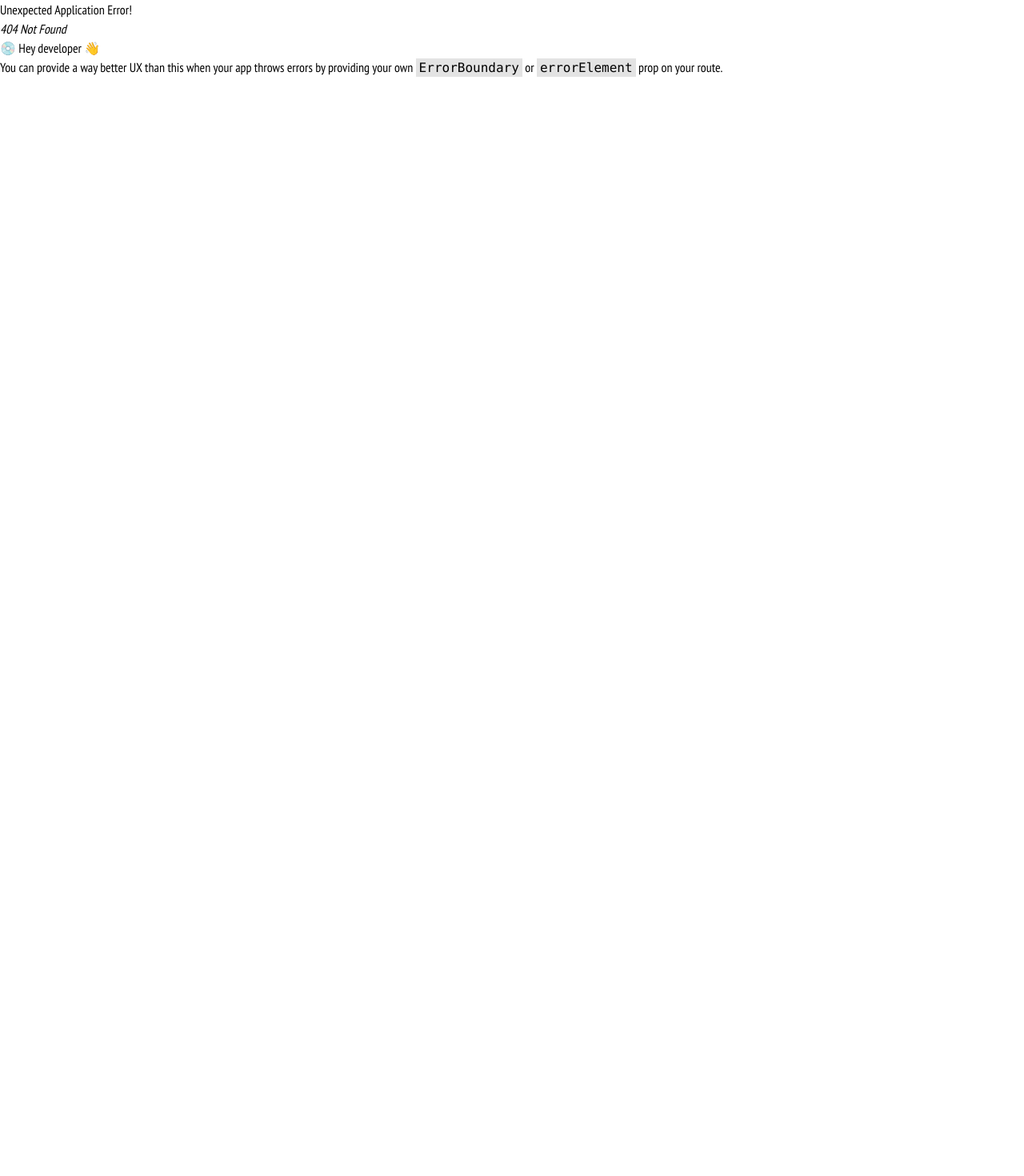
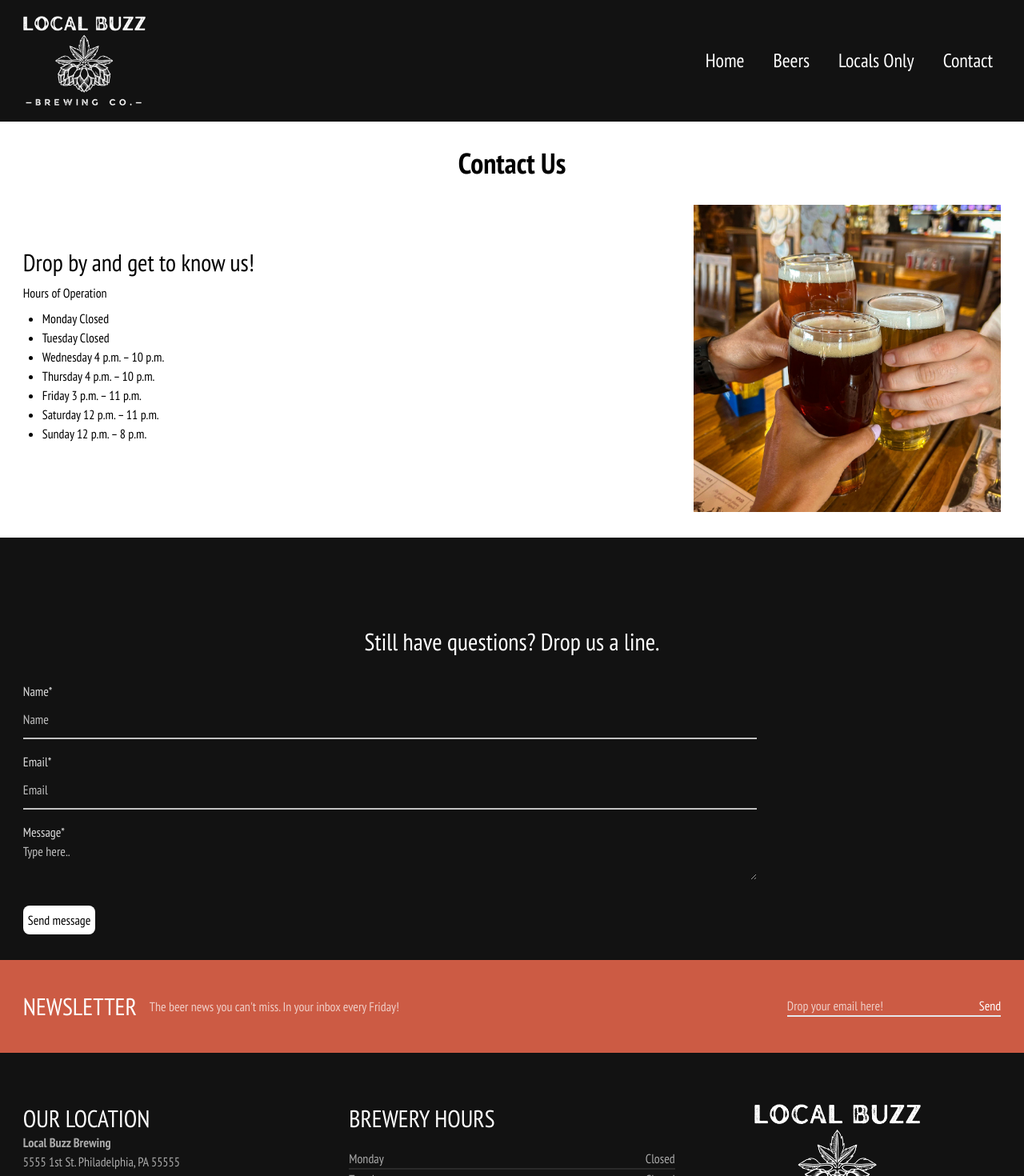
Before and after one commit to mb8504/local_buzz_brewing, a React (Vite) app: page /contact in a window 1280 px wide. Before the commit this address had no page. Shown: the top 1470 px of the page at 80% size. Before the commit the page ends 800 px from the top, so only its background shows below. Built offline with nearby package versions, Linux system fonts and the light colour scheme.

Commit message:
finished contact page

```diff
--- a/src/components/Navbar.jsx
+++ b/src/components/Navbar.jsx
@@ -24,7 +24,7 @@ const Navbar = () => {
                     <li className='ml-4 border-2 border-transparent hover:border-solid hover:border-white p-2 rounded'><a href="/locals-only">Locals Only</a></li>
                     {/* <li className='ml-4 border-2 border-transparent hover:border-solid hover:border-white p-2 rounded'><a href="">Events</a></li>
                     <li className='ml-4 border-2 border-transparent hover:border-solid hover:border-white p-2 rounded'><a href="">About Us</a></li> */}
-                    <li className='ml-4 border-2 border-transparent hover:border-solid hover:border-white p-2 rounded'><a href="">Contact</a></li>
+                    <li className='ml-4 border-2 border-transparent hover:border-solid hover:border-white p-2 rounded'><a href="/contact">Contact</a></li>
                 </ul>
             </div>
 
@@ -41,7 +41,7 @@ const Navbar = () => {
                 <li className='pl-4 pt-8 border-b-2'><a href="/locals-only">Locals Only</a></li>
                 {/* <li className='pl-4 pt-8 border-b-2'><a href="">Events</a></li>
                 <li className='pl-4 pt-8 border-b-2'><a href="">About Us</a></li> */}
-                <li className='pl-4 pt-5'><a href="">Contact</a></li>
+                <li className='pl-4 pt-5'><a href="/contact">Contact</a></li>
             </ul>
         </div>
     </nav>
--- /dev/null
+++ b/src/pages/Contact/Contact.jsx
@@ -0,0 +1,66 @@
+import React from 'react'
+import Navbar from '../../components/Navbar'
+import Newsletter from '../../components/Newsletter'
+import Footer from '../../components/Footer'
+
+const Contact = () => {
+  return (
+    <>
+    <Navbar/>
+    <h1 className='text-4xl text-center mt-8 font-bold'>Contact Us</h1>
+    <section className='bg-white pt-8 pb-8'>
+            <div className='siteContainer flex flex-col md:flex-row md:justify-between mb-28'>
+                <div className='md:w-1/2'>
+                    <h2 className='text-3xl text-left mb-2'>
+                        Drop by and get to know us!
+                    </h2>
+                    <p className='mb-2 md:mr-20'>
+                       Hours of Operation
+                    </p>
+                    <ul className='list-disc ml-6 mb-8'>
+                        <li>Monday Closed</li>
+                        <li>Tuesday Closed</li>
+                        <li>Wednesday 4 p.m. – 10 p.m.</li>
+                        <li>Thursday 4 p.m. – 10 p.m.</li>
+                        <li>Friday 3 p.m. – 11 p.m.</li>
+                        <li>Saturday 12 p.m. – 11 p.m.</li>
+                        <li>Sunday 12 p.m. – 8 p.m.</li>
+                    </ul>
+                </div>
+                <div className='md:w-auto'>
+                    <img className='w-full h-auto md:max-w-xs lg:max-w-sm' src="/contact.png" alt="Cheers" />
+                </div>
+            </div>
+        </section>
+        <section className='bg-navBlack text-white pt-28'>
+            <div className='siteContainer'>
+                <h2 className='text-3xl text-center mb-8'>
+                    Still have questions? Drop us a line.
+                </h2>
+                <form className='md:w-3/4' action="">
+                    <div className='flex flex-col mb-4'>
+                        <span className='text-[#ddd]'>Name*</span>
+                        <input className='bg-navBlack border-b-2 border-b-[#c1c1c1] placeholder-[#c1c1c1] placeholder-text-2xl h-12' id='name' type="text" placeholder='Name' />
+                    </div>
+
+                    <div className='flex flex-col mb-4'>
+                        <span className='text-[#ddd]'>Email*</span>
+                        <input className='bg-navBlack border-b-2 border-b-[#c1c1c1] placeholder-[#c1c1c1] placeholder-text-2xl h-12' id='name' type="text" placeholder='Email' />
+                    </div>
+
+                    <div className='flex flex-col'>
+                        <span className='text-[#ddd]'>Message*</span>
+                        <textarea className='bg-navBlack placeholder-[#c1c1c1]' name="message" id="message" placeholder='Type here.. '></textarea>
+                        {/* <input className='bg-black border-b-2 border-[#c1c1c1] placeholder-[#c1c1c1] placeholder-text-2xl h-24' id='name' type="text" placeholder='Type here..' /> */}
+                    </div>
+                    <button className='bg-white text-black rounded-lg p-1.5 mb-8 mt-8' type='submit'>Send message</button>
+                </form>
+            </div>
+        </section>
+        <Newsletter/>
+        <Footer/>
+    </>
+  )
+}
+
+export default Contact
--- a/src/routes/Routes.jsx
+++ b/src/routes/Routes.jsx
@@ -1,9 +1,9 @@
 import React from 'react'
 import Home from '../pages/Home/Home'
 import Beers from '../pages/Beers/Beers'
-
+import LocalsOnly from '../pages/LocalsOnly/LocalsOnly';
+import Contact from '../pages/Contact/Contact';
 import { Route, createBrowserRouter, createRoutesFromElements, RouterProvider } from 'react-router-dom'
-import LocalsOnly from '../pages/LocalsOnly/LocalsOnly';
 
 
 const router = createBrowserRouter(
@@ -12,6 +12,7 @@ const router = createBrowserRouter(
         <Route path="/" element={<Home />} />,
         <Route path="beers" element={<Beers />} />,
         <Route path="locals-only" element={<LocalsOnly />} />,
+        <Route path="contact" element={<Contact />} />,
       </Route>
     )
   );
```
Also changed, not shown: public/contact.png (added).
